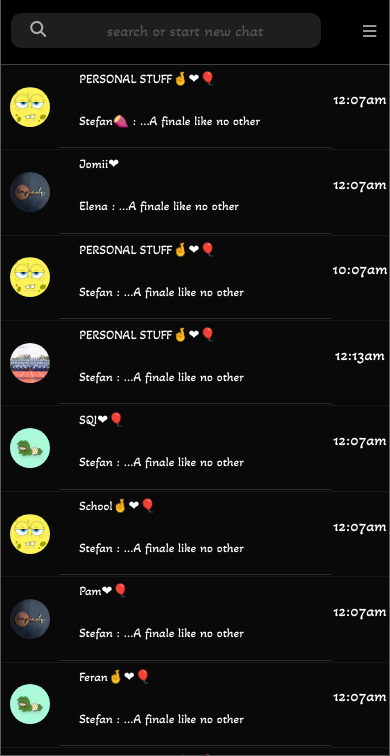
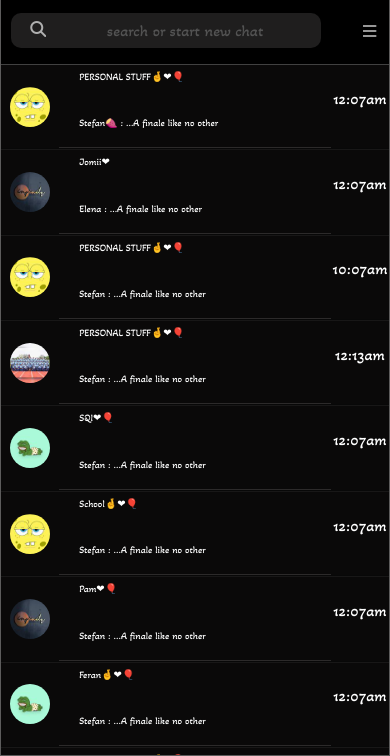
Before and after one commit to JOMI18/WHATSAPP, a plain HTML site: page index.html in a window 390 px wide. Shown: the part 88-844 px from the top of the page. Drawn offline with Linux system fonts and the light colour scheme.

Commit message:
reduced font

```diff
--- a/styles.css
+++ b/styles.css
@@ -373,7 +373,17 @@ height: 100%;
     .sidepiece{
         width: 100%;
         height: 100vh;
+
         border: 1px solid rgba(158, 158, 158, 0.514) !important;
     }
 
+
 }
+@media (max-width:400px) {
+    .text{
+        padding-left: 20px;
+        width: 70%;
+        height: 100%;
+        font-size: 10px;
+    }
+}
```
